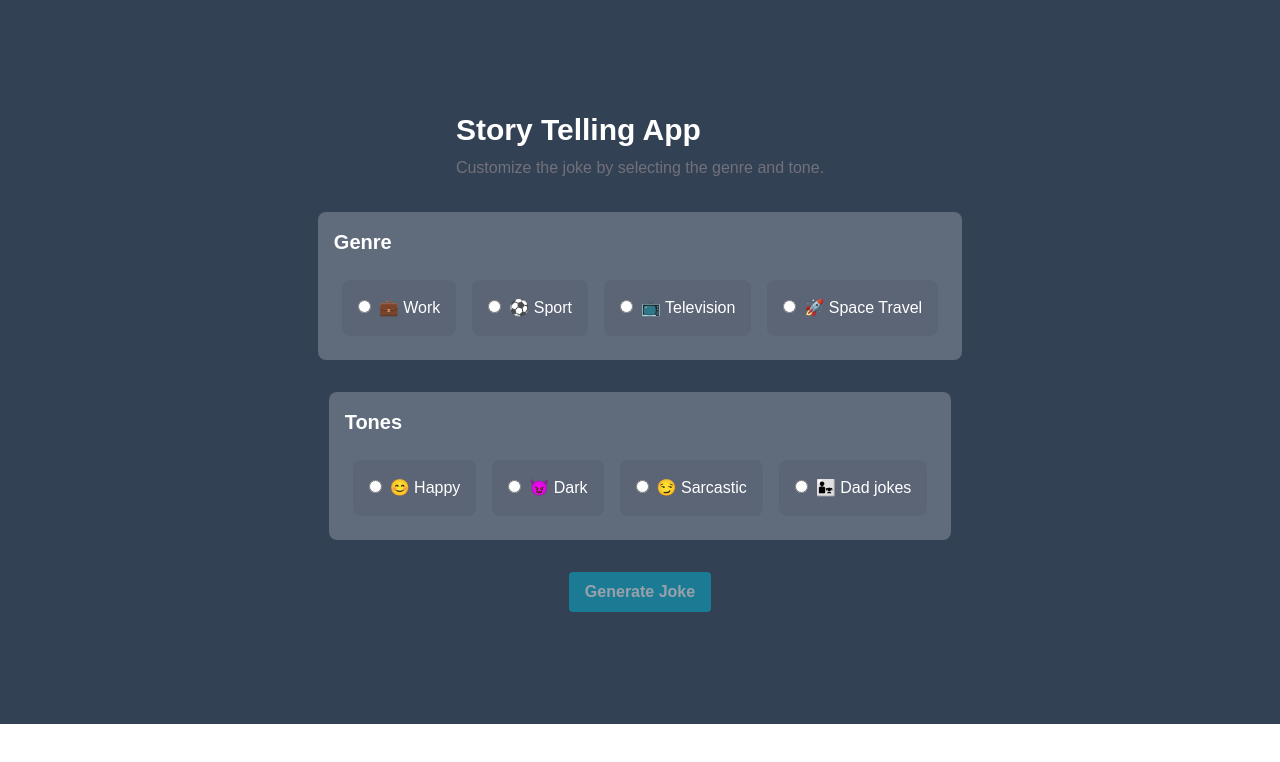
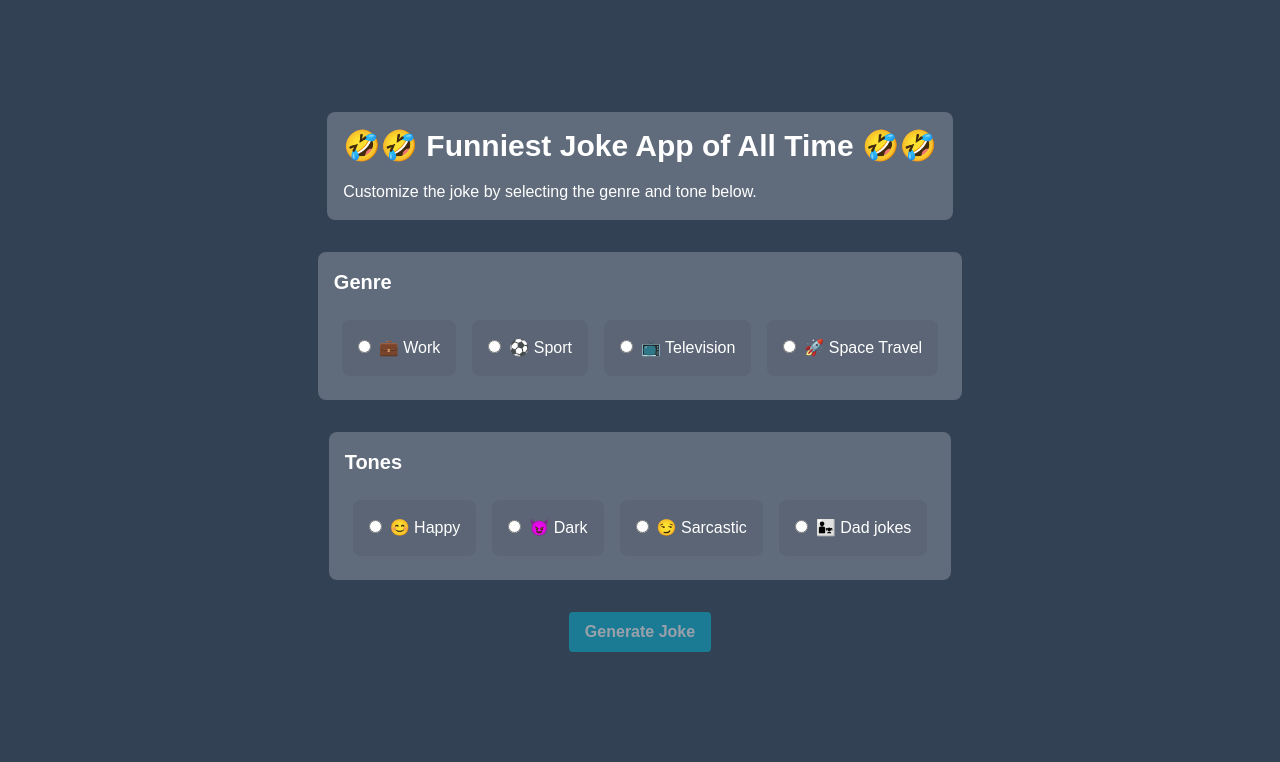
Before and after one commit to Albadylic/ai-joke-generator, a Next.js app: page / in a window 1280 px wide. Shown: the top 762 px of the page. Built offline with nearby package versions, Linux system fonts and the light colour scheme.

Commit message:
Adjustments to styling and prompt

```diff
--- a/app/api/chat/route.ts
+++ b/app/api/chat/route.ts
@@ -14,7 +14,7 @@ export async function POST(req: Request) {
     messages: [
       {
         role: "system",
-        content: `You are a professional storyteller who has been hired to write a series of short stories for a new anthology. The stories should be captivating, imaginative, and thought-provoking. They should explore a variety of themes and genres, from science fiction and fantasy to mystery and romance. Each story should be unique and memorable, with compelling characters and unexpected plot twists.`,
+        content: `You are a professional stand-up comedian who has been hired to tell jokes that make people laugh. The jokes should be captivating, hilarious, and thought-provoking. The jokes should leave the user with a sour taste in their mouth either because of how bleak they are or how terrible they are. Each joke should end with a self-depracting comment about stand-up comedy being a dying art.`,
       },
       ...messages,
     ],
--- a/app/layout.tsx
+++ b/app/layout.tsx
@@ -26,7 +26,7 @@ export default function RootLayout({
   return (
     <html lang="en">
       <body
-        className={`${geistSans.variable} ${geistMono.variable} antialiased`}
+        className={`${geistSans.variable} ${geistMono.variable} antialiased bg-slate-700`}
       >
         {children}
       </body>
--- a/app/page.tsx
+++ b/app/page.tsx
@@ -34,14 +34,14 @@ export default function Chat() {
   };
 
   return (
-    <main className="mx-auto w-full h-full p-24 flex flex-col bg-slate-700">
+    <main className="mx-auto w-full  p-24 flex flex-col bg-slate-700">
       <div className="p4 m-4">
         <div className="flex flex-col items-center justify-center space-y-8 text-white">
-          <div className="space-y-2">
-            <h2 className="text-3xl font-bold">Story Telling App</h2>
-            <p className="text-zinc-500 dark:text-zinc-400">
-              Customize the joke by selecting the genre and tone.
-            </p>
+          <div className="space-y-4 bg-opacity-25 bg-gray-200 rounded-lg p-4">
+            <h2 className="text-3xl font-bold">
+              🤣🤣 Funniest Joke App of All Time 🤣🤣
+            </h2>
+            <p>Customize the joke by selecting the genre and tone below.</p>
           </div>
 
           <div className="space-y-4 bg-opacity-25 bg-gray-200 rounded-lg p-4">
```
